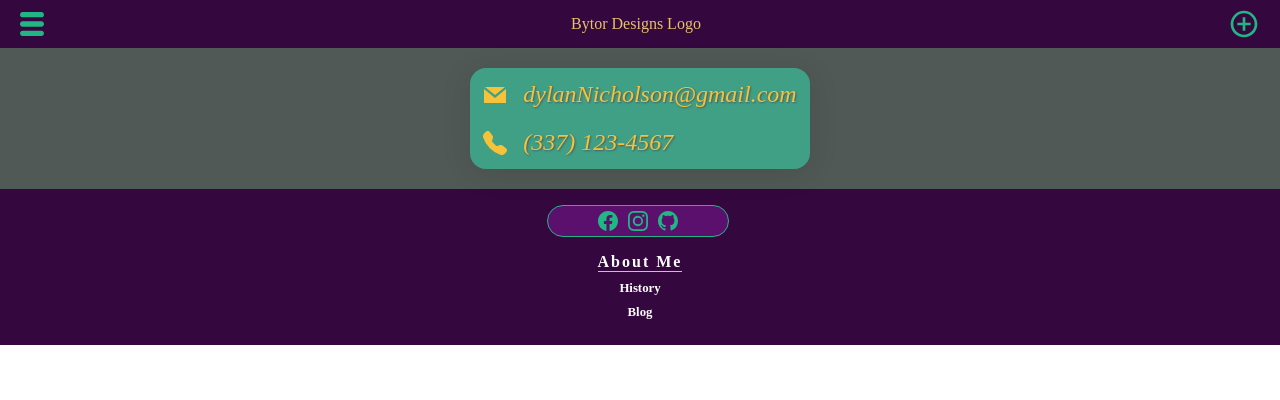
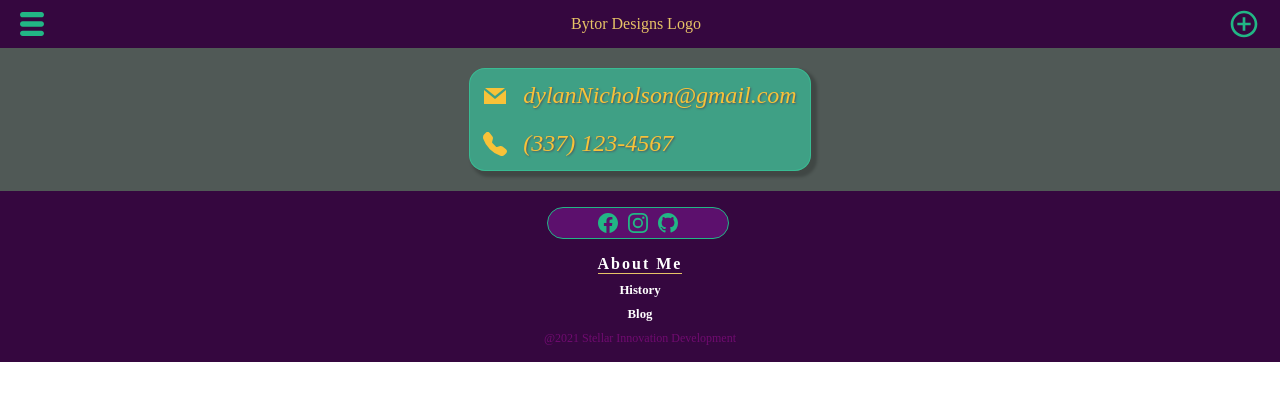
Before and after one commit to NicBab/Bytor_Designs, a React (Create React App) app: page /contact in a window 1280 px wide. Shown: the top 400 px of the page. Built offline with nearby package versions, Linux system fonts and the light colour scheme.

Commit message:
added box shadow and border to contact container

```diff
--- a/src/components/Footer.jsx
+++ b/src/components/Footer.jsx
@@ -9,17 +9,14 @@ const Footer = () => {
       <div>
         <footer className="site-footer">
           <FollowIcons />
-          <div className="footerIcons">{/* <IconsHeader /> */}</div>
-          {/* <section className="footer-links">
-            <h2>Customer Care</h2>
-            <Link to="/policies">Policies</Link>
-            <Link to="/contact">Help</Link>
-          </section> */}
           <section className="footer-links">
             <h2>About Me</h2>
             <Link to="/history">History</Link>
             <Link to="/blog">Blog</Link>
           </section>
+          <div className="stellar">
+          @2021 Stellar Innovation Development
+          </div>
         </footer>
       </div>
     </>
--- a/src/components/css/Footer.css
+++ b/src/components/css/Footer.css
@@ -42,6 +42,11 @@ footer > section > a:hover {
   margin-bottom: 8px;
 }
 
+.stellar {
+  color: rgb(112, 11, 112);
+  font-size: 9pt;
+}
+
 /* section:last-of-type {
   margin-right: 0;
 } */
--- a/src/pages/css/Contact.css
+++ b/src/pages/css/Contact.css
@@ -11,9 +11,9 @@
     border-radius: 16px;
     box-shadow: 0 4px 30px rgba(0, 0, 0, 0.1);
     /* backdrop-filter: blur(18.8px);
-    -webkit-backdrop-filter: blur(18.8px);
-    border: 0.5px solid rgba(91, 146, 128, 0.65);
-    box-shadow: 4px 4px 3px 1px rgba(0, 0, 0, 0.2); */
+    -webkit-backdrop-filter: blur(18.8px);*/
+    border: .9px solid rgba(55, 204, 154, 0.65);
+    box-shadow: 4px 4px 3px 2px rgba(0, 0, 0, 0.2);
     z-index: 0;
   }
 
```
